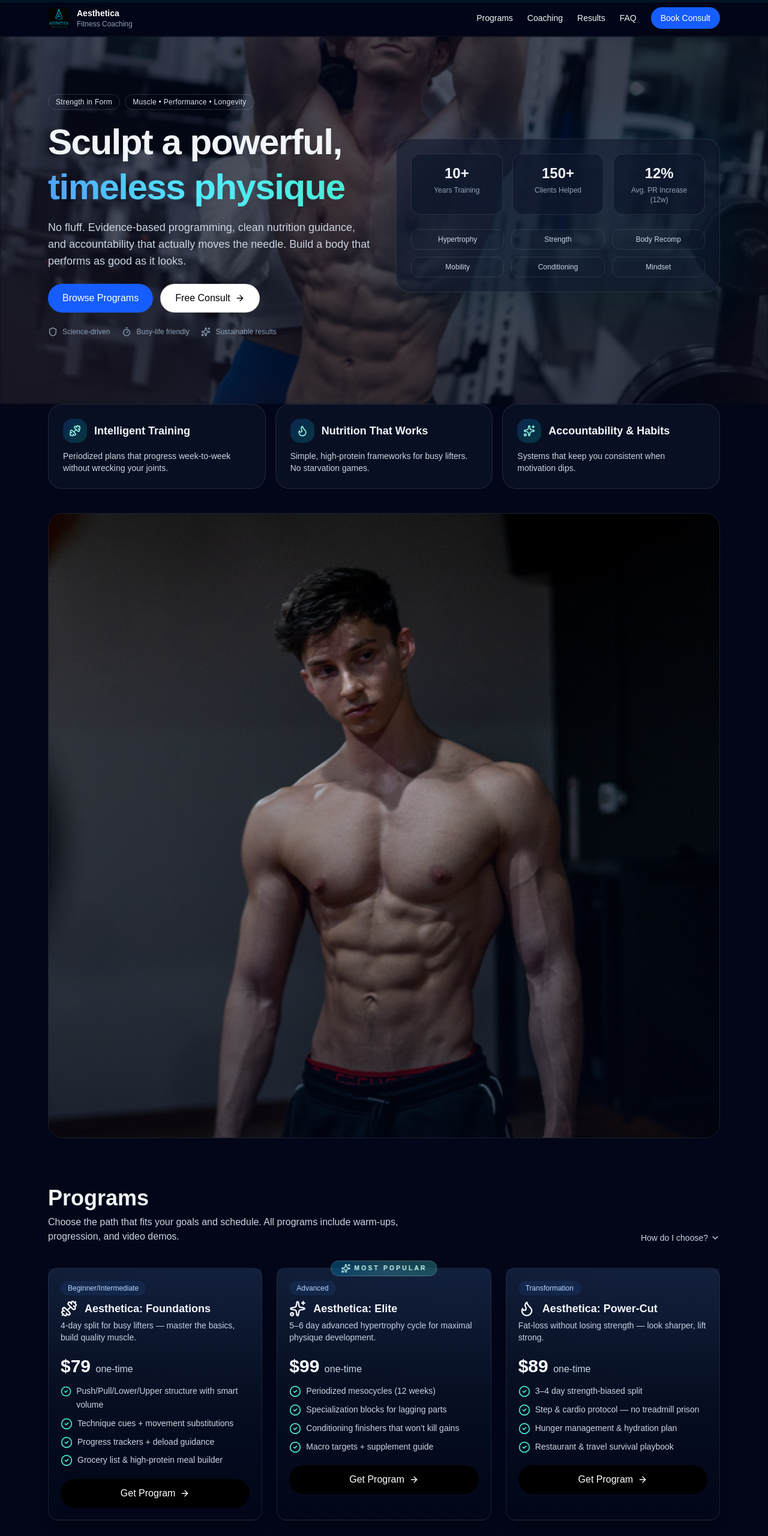
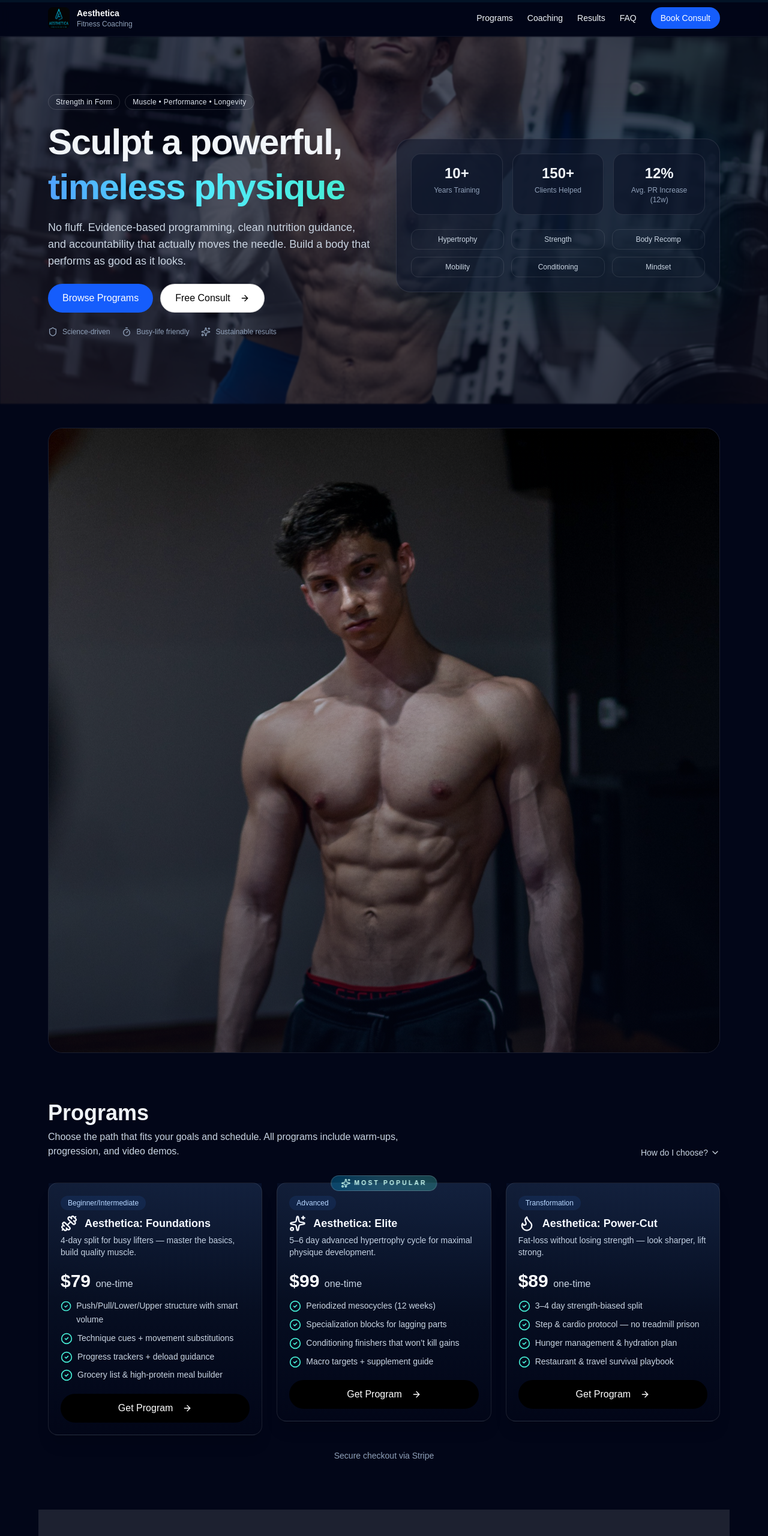
Before and after one commit to dislam7991/Aesthetica-site, a Next.js app: page / in a window 1280 px wide. Shown: the top 2560 px of the page at 60% size. Built offline with nearby package versions, Linux system fonts and the light colour scheme; grey boxes are pictures that could not be loaded.

Commit message:
Magnetic CTA buttons with springs and scrollytelling with framer motion

```diff
--- a/package.json
+++ b/package.json
@@ -9,6 +9,7 @@
     "lint": "eslint"
   },
   "dependencies": {
+    "framer-motion": "^12.23.24",
     "lucide-react": "^0.552.0",
     "next": "16.0.1",
     "react": "19.2.0",
--- a/src/app/page.tsx
+++ b/src/app/page.tsx
@@ -1,6 +1,6 @@
 "use client";
 
-import React, { useEffect, useState } from "react";
+import React, { useEffect, useState, useRef, useCallback } from "react";
 import Image from "next/image";
 import {
   Dumbbell,
@@ -15,6 +15,7 @@ import {
   Calendar,
   ChevronDown,
 } from "lucide-react";
+import { motion, useReducedMotion, useMotionValue, useSpring, useTransform } from "framer-motion";
 
 /*************************************************
  * COMMERCE / SCHEDULING CONFIG
@@ -36,6 +37,53 @@ const scrollToId = (id: string) => {
 };
 
 const TRANSITION_CLASS = "transition-all duration-300 ease-[cubic-bezier(0.22,0.61,0.36,1)]";
+const MOTION_EASE: [number, number, number, number] = [0.22, 0.61, 0.36, 1];
+const fadeUpVariant = {
+  hidden: { opacity: 0, y: 28, filter: "blur(10px)" },
+  visible: { opacity: 1, y: 0, filter: "blur(0px)" },
+};
+const heroImageVariant = {
+  hidden: { opacity: 0, y: 32, scale: 0.96 },
+  visible: { opacity: 1, y: 0, scale: 1 },
+};
+const staggerContainer = {
+  hidden: {},
+  visible: {
+    transition: { staggerChildren: 0.18, delayChildren: 0.08 },
+  },
+};
+const MAGNETIC_SPRING = { stiffness: 320, damping: 26, mass: 0.7 }
+
+function useMagnetic<T extends HTMLElement>(active: boolean) {
+  const ref = useRef<T | null>(null);
+  const x = useMotionValue(0);
+  const y = useMotionValue(0);
+  const springX = useSpring(x, MAGNETIC_SPRING);
+  const springY = useSpring(y, MAGNETIC_SPRING);
+  const innerX = useTransform(springX, (value) => value * 0.1);
+  const innerY = useTransform(springY, (value) => value * 0.1);
+
+  const handlePointerMove = useCallback(
+    (event: React.PointerEvent<HTMLElement>) => {
+      if (!active || !ref.current) return;
+
+      const rect = ref.current.getBoundingClientRect();
+      const offsetX = event.clientX - (rect.left + rect.width / 2);
+      const offsetY = event.clientY - (rect.top + rect.height / 2);
+
+      x.set(offsetX * 0.04);
+      y.set(offsetY * 0.04);
+    },
+    [active, x, y]
+  );
+
+  const handlePointerLeave = useCallback(() => {
+    x.set(0);
+    y.set(0);
+  }, [x, y]);
+
+  return { ref, x: springX, y: springY, innerX, innerY, handlePointerMove, handlePointerLeave };
+}
 
 /*************************************************
  * SMALL, REUSABLE UI BITS (unstyled -> Tailwind only)
@@ -44,8 +92,22 @@ type ButtonProps = React.ButtonHTMLAttributes<HTMLButtonElement> & {
   asChild?: false;
   variant?: "solid" | "outline";
   size?: "sm" | "md" | "lg";
+  magnetic?: boolean;
 };
-function Button({ variant = "solid", size = "md", className = "", ...props }: ButtonProps) {
+function Button({
+  variant = "solid",
+  size = "md",
+  className = "",
+  magnetic = false,
+  children,
+  style,
+  onPointerMove,
+  onPointerLeave,
+  ...props
+}: ButtonProps) {
+  const prefersReducedMotion = useReducedMotion();
+  const active = magnetic && !prefersReducedMotion;
+  const { ref, x, y, innerX, innerY, handlePointerMove, handlePointerLeave } = useMagnetic<HTMLButtonElement>(active);
   const base =
     `${TRANSITION_CLASS} inline-flex items-center justify-center rounded-full font-medium focus:outline-none focus:ring-2 focus:ring-offset-2`;
   const sizes = {
@@ -60,7 +122,38 @@ function Button({ variant = "solid", size = "md", className = "", ...props }: Bu
       "border border-black/15 bg-white text-black hover:text-blue-600 dark:border-white/20 dark:bg-transparent dark:text-white",
   }[variant];
 
-  return <button className={`${base} ${sizes} ${variants} ${className}`} {...props} />;
+  const motionStyle = active ? ({ ...(style ?? {}), x, y } as any) : style;
+  const contentClass = "relative inline-flex items-center gap-2";
+  const content = active ? (
+    <motion.span style={{ x: innerX, y: innerY }} className={contentClass}>
+      {children}
+    </motion.span>
+  ) : (
+    <span className={contentClass}>{children}</span>
+  );
+
+  const { onDrag, onDragStart, onDragEnd, onAnimationStart, onAnimationEnd, onAnimationIteration, ...motionProps } = props;
+
+  return (
+    <motion.button
+      ref={ref}
+      className={`${base} ${sizes} ${variants} ${className} ${active ? "relative overflow-hidden" : ""}`}
+      style={motionStyle}
+      onPointerMove={(event) => {
+        if (active) handlePointerMove(event);
+        onPointerMove?.(event);
+      }}
+      onPointerLeave={(event) => {
+        if (active) handlePointerLeave();
+        onPointerLeave?.(event);
+      }}
+      whileHover={active ? { scale: 1.02 } : undefined}
+      whileTap={active ? { scale: 0.98 } : undefined}
+      {...motionProps}
+    >
+      {content}
+    </motion.button>
+  );
 }
 
 function AnchorButton({
@@ -69,6 +162,10 @@ function AnchorButton({
   variant = "solid",
   size = "md",
   className = "",
+  magnetic = false,
+  style,
+  onPointerMove,
+  onPointerLeave,
   ...rest
 }: {
   href: string;
@@ -76,7 +173,11 @@ function AnchorButton({
   variant?: "solid" | "outline";
   size?: "sm" | "md" | "lg";
   className?: string;
+  magnetic?: boolean;
 } & React.AnchorHTMLAttributes<HTMLAnchorElement>) {
+  const prefersReducedMotion = useReducedMotion();
+  const active = magnetic && !prefersReducedMotion;
+  const { ref, x, y, innerX, innerY, handlePointerMove, handlePointerLeave } = useMagnetic<HTMLAnchorElement>(active);
   const base =
     `${TRANSITION_CLASS} inline-flex items-center justify-center rounded-full font-medium focus:outline-none focus:ring-2 focus:ring-offset-2`;
   const sizes = {
@@ -91,10 +192,35 @@ function AnchorButton({
       "border border-black/15 bg-white text-black hover:text-blue-600 dark:border-white/20 dark:bg-transparent dark:text-white",
   }[variant];
 
+  // Filter out HTML drag events and animation events that conflict with Framer Motion
+  const { onDrag, onDragStart, onDragEnd, onDragOver, onDragEnter, onDragLeave, onDrop, onAnimationStart, onAnimationEnd, onAnimationIteration, ...motionProps } = rest;
+
   return (
-    <a href={href} className={`${base} ${sizes} ${variants} ${className}`} {...rest}>
+    <motion.a
+      ref={ref}
+      href={href}
+      className={`${base} ${sizes} ${variants} ${className} ${active ? "relative overflow-hidden" : ""}`}
+      style={active ? ({ ...(style ?? {}), x, y } as any) : style}
+      onPointerMove={(event) => {
+        if (active) handlePointerMove(event);
+        onPointerMove?.(event);
+      }}
+      onPointerLeave={(event) => {
+        if (active) handlePointerLeave();
+        onPointerLeave?.(event);
+      }}
+      whileHover={active ? { scale: 1.015 } : undefined}
+      whileTap={active ? { scale: 0.985 } : undefined}
+      {...motionProps}
+    >
+      {active ? (
+        <motion.span style={{ x: innerX, y: innerY }} className="relative inline-flex items-center gap-2">
           {children}
-    </a>
+        </motion.span>
+      ) : (
+        <span className="relative inline-flex items-center gap-2">{children}</span>
+      )}
+    </motion.a>
   );
 }
 
@@ -167,8 +293,21 @@ type ProgramCardProps = {
   checkoutUrl: string;
   badge?: string;
 };
-const ProgramCard = ({ icon: Icon, title, tagline, price, bullets, label, checkoutUrl, badge }: ProgramCardProps) => (
-  <Card className="group relative overflow-visible bg-gradient-to-b from-slate-900 to-slate-950 text-white shadow-xl hover:-translate-y-2 hover:border-white/20 hover:shadow-[0_28px_52px_-28px_rgba(56,189,248,0.55)]">
+const ProgramCard = ({ icon: Icon, title, tagline, price, bullets, label, checkoutUrl, badge }: ProgramCardProps) => {
+  const prefersReducedMotion = useReducedMotion();
+
+  return (
+    <motion.div
+      className="group relative"
+      initial={prefersReducedMotion ? undefined : "hidden"}
+      whileInView={prefersReducedMotion ? undefined : "visible"}
+      viewport={{ once: true, amount: 0.35 }}
+      variants={prefersReducedMotion ? undefined : fadeUpVariant}
+      transition={{ duration: 0.6, ease: MOTION_EASE }}
+      whileHover={prefersReducedMotion ? undefined : { y: -12, scale: 1.01 }}
+      whileTap={prefersReducedMotion ? undefined : { y: -4 }}
+    >
+      <Card className="relative overflow-visible bg-gradient-to-b from-slate-900 to-slate-950 text-white shadow-xl hover:border-white/20 hover:shadow-[0_28px_52px_-28px_rgba(56,189,248,0.55)]">
         <div className="pointer-events-none absolute inset-0 opacity-40 [background:radial-gradient(1200px_500px_at_80%_-20%,rgba(59,130,246,.3),transparent_60%)]" />
         {badge && (
           <span className="pointer-events-none absolute left-1/2 top-0 inline-flex -translate-x-1/2 -translate-y-1/2 items-center gap-1.5 rounded-full border border-white/20 bg-gradient-to-r from-sky-400/25 via-cyan-300/25 to-teal-300/25 px-4 py-1 text-[0.65rem] font-semibold uppercase tracking-[0.3em] text-teal-100 shadow-[0_18px_45px_-18px_rgba(34,211,238,0.6)] backdrop-blur-md">
@@ -200,12 +339,14 @@ const ProgramCard = ({ icon: Icon, title, tagline, price, bullets, label, checko
           </div>
         </CardContent>
         <CardFooter>
-      <AnchorButton href={checkoutUrl} target="_blank" rel="noreferrer" size="lg" className="w-full">
+          <AnchorButton magnetic href={checkoutUrl} target="_blank" rel="noreferrer" size="lg" className="w-full">
             Get Program <ArrowRight className="ml-2 h-4 w-4" />
           </AnchorButton>
         </CardFooter>
       </Card>
+    </motion.div>
   );
+};
 
 /*************************************************
  * PAGE
@@ -214,6 +355,8 @@ export default function AestheticaFitnessCoaching() {
   const [form, setForm] = useState({ name: "", email: "", phone: "", goals: "", time: "" });
   const [submitting, setSubmitting] = useState(false);
   const [scrollProgress, setScrollProgress] = useState(0);
+
+  const prefersReducedMotion = useReducedMotion();
 
   useEffect(() => {
     const handleScroll = () => {
@@ -283,8 +426,16 @@ export default function AestheticaFitnessCoaching() {
 <section className="relative isolate">
   {/* Hero band: holds content + background; background stops at the end of this block */}
   <div className="relative min-h-[420px] sm:min-h-[520px]">
-    <div className="relative z-10 mx-auto grid max-w-6xl grid-cols-1 items-center gap-6 sm:gap-10 px-3 sm:px-4 pb-12 sm:pb-20 pt-12 sm:pt-16 md:grid-cols-2 md:pb-28 md:pt-24">
-      <div>
+    <motion.div
+      className="relative z-10 mx-auto grid max-w-6xl grid-cols-1 items-center gap-6 sm:gap-10 px-3 sm:px-4 pb-12 sm:pb-20 pt-12 sm:pt-16 md:grid-cols-2 md:pb-28 md:pt-24"
+      initial={prefersReducedMotion ? undefined : "hidden"}
+      animate={prefersReducedMotion ? undefined : "visible"}
+      variants={prefersReducedMotion ? undefined : staggerContainer}
+    >
+      <motion.div
+        variants={prefersReducedMotion ? undefined : fadeUpVariant}
+        transition={{ duration: 0.7, ease: MOTION_EASE }}
+      >
         <div className="mb-3 sm:mb-4 flex flex-wrap items-center gap-2">
           <Pill>Strength in Form</Pill>
           <Pill>Muscle • Performance • Longevity</Pill>
@@ -303,10 +454,11 @@ export default function AestheticaFitnessCoaching() {
         </p>
 
         <div className="mt-4 sm:mt-6 flex flex-col sm:flex-row flex-wrap gap-3">
-          <Button size="lg" className="bg-blue-600 w-full sm:w-auto" onClick={() => scrollToId("programs")}>
+          <Button magnetic size="lg" className="bg-blue-600 w-full sm:w-auto" onClick={() => scrollToId("programs")}>
             Browse Programs
           </Button>
           <Button
+            magnetic
             size="lg"
             variant="outline"
             className="bg-white text-black hover:text-blue-600 w-full sm:w-auto"
@@ -321,9 +473,13 @@ export default function AestheticaFitnessCoaching() {
           <div className="flex items-center gap-2"><Timer className="h-4 w-4" /> Busy-life friendly</div>
           <div className="flex items-center gap-2"><Sparkles className="h-4 w-4" /> Sustainable results</div>
         </div>
-      </div>
+      </motion.div>
 
-      <div className="relative mt-8 md:mt-0">
+      <motion.div
+        className="relative mt-8 md:mt-0"
+        variants={prefersReducedMotion ? undefined : heroImageVariant}
+        transition={{ duration: 0.8, ease: MOTION_EASE }}
+      >
         <div className="absolute -inset-4 -z-10 rounded-3xl bg-gradient-to-br from-blue-500/10 to-teal-500/10 blur-2xl" />
         <div className="rounded-3xl border border-white/10 bg-slate-900/60 p-4 sm:p-6 shadow-2xl">
           <div className="grid grid-cols-3 gap-2 sm:gap-4">
@@ -339,7 +495,8 @@ export default function AestheticaFitnessCoaching() {
             ))}
           </div>
         </div>
-      </div>
+      </motion.div>
+    </motion.div>
   </div>
 
   {/* Subtle hero background image (limited to the hero band above) */}
@@ -353,22 +510,6 @@ export default function AestheticaFitnessCoaching() {
       className="object-cover opacity-30 blur-[1px]"
       style={{ objectPosition: "30% center" }} // bias to the right
     />
-    </div>
-  </div>
-
-  {/* Enhanced selling points with mobile spacing (no background behind this) */}
-  <div className="mx-auto max-w-6xl px-3 sm:px-4">
-    <div className="grid grid-cols-1 gap-3 sm:gap-4 md:grid-cols-3">
-      <SellingPoint icon={Dumbbell} title="Intelligent Training">
-        Periodized plans that progress week-to-week without wrecking your joints.
-      </SellingPoint>
-      <SellingPoint icon={Flame} title="Nutrition That Works">
-        Simple, high-protein frameworks for busy lifters. No starvation games.
-      </SellingPoint>
-      <SellingPoint icon={Sparkles} title="Accountability & Habits">
-        Systems that keep you consistent when motivation dips.
-      </SellingPoint>
-    </div>
   </div>
 </section>
 
@@ -484,7 +625,7 @@ export default function AestheticaFitnessCoaching() {
               <Feature>Messaging access for quick form checks & adjustments</Feature>
             </div>
             <div className="mt-6 flex flex-wrap gap-3">
-              <Button className="bg-blue-600" onClick={() => scrollToId("consult")}>
+              <Button magnetic className="bg-blue-600" onClick={() => scrollToId("consult")}>
                 Book Consultation
               </Button>
               <Button
@@ -658,13 +799,13 @@ export default function AestheticaFitnessCoaching() {
             </div>
 
             <div className="pt-2">
-              <Button disabled={submitting} size="lg" className="w-full bg-blue-600">
+              <Button magnetic disabled={submitting} size="lg" className="w-full bg-blue-600">
                 {submitting ? "Sending…" : "Request Consultation"}
               </Button>
             </div>
 
             <div className="pt-3">
-              <AnchorButton href={CALENDLY} target="_blank" rel="noreferrer" variant="outline" className="w-full">
+              <AnchorButton magnetic href={CALENDLY} target="_blank" rel="noreferrer" variant="outline" className="w-full">
                 Or schedule instantly on Calendly
               </AnchorButton>
             </div>
@@ -715,8 +856,19 @@ function SellingPoint({
   title: string;
   children: React.ReactNode;
 }) {
+  const prefersReducedMotion = useReducedMotion();
+
   return (
-    <div className={`${TRANSITION_CLASS} rounded-3xl border border-white/10 bg-slate-900/60 p-6 hover:-translate-y-2 hover:border-white/20 hover:bg-slate-900/80 hover:shadow-[0_24px_48px_-28px_rgba(56,189,248,0.45)]`}>
+    <motion.div
+      className={`${TRANSITION_CLASS} rounded-3xl border border-white/10 bg-slate-900/60 p-6 hover:border-white/20 hover:bg-slate-900/80 hover:shadow-[0_24px_48px_-28px_rgba(56,189,248,0.45)]`}
+      initial={prefersReducedMotion ? undefined : "hidden"}
+      whileInView={prefersReducedMotion ? undefined : "visible"}
+      viewport={{ once: true, amount: 0.3 }}
+      variants={prefersReducedMotion ? undefined : fadeUpVariant}
+      transition={{ duration: 0.55, ease: MOTION_EASE }}
+      whileHover={prefersReducedMotion ? undefined : { y: -10, scale: 1.01 }}
+      whileTap={prefersReducedMotion ? undefined : { y: -4 }}
+    >
       <div className="mb-3 flex items-center gap-3">
         <span className="grid h-10 w-10 place-items-center rounded-2xl bg-gradient-to-br from-blue-500/20 to-teal-400/20">
           <Icon className="h-5 w-5 text-teal-200" />
@@ -724,7 +876,7 @@ function SellingPoint({
         <h3 className="text-lg font-semibold">{title}</h3>
       </div>
       <p className="text-sm text-slate-300">{children}</p>
-    </div>
+    </motion.div>
   );
 }
 
```
Also changed, not shown: 1 other file (tests, documents, lock files or other folders). Lines whose indentation alone changed are shown as unchanged.
